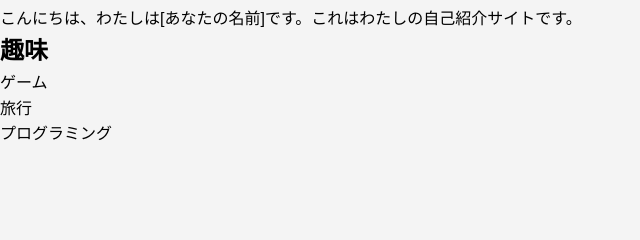
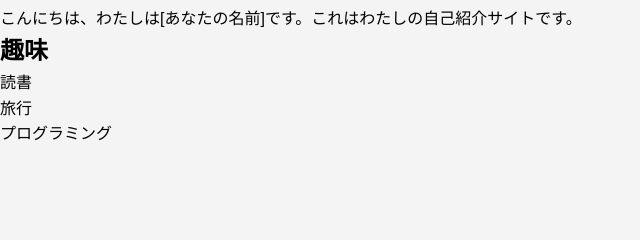
Before and after one commit to hattayu-05/about-me, a plain HTML site: page index.html in a window 1280 px wide. Shown: the part 141-381 px from the top of the page, 0-640 px from the left. Drawn offline with Linux system fonts and the light colour scheme; some packages are replaced by stand-ins of ours; files that its build step writes are made by us from their sources; files whose address does not match are found by name.

Commit message:
Initial Commit

```diff
--- a/index.html
+++ b/index.html
@@ -26,7 +26,7 @@
         <section id="hobbies">
             <h2>趣味</h2>
             <ul>
-                <li>ゲーム</li>
+                <li>読書</li>
                 <li>旅行</li>
                 <li>プログラミング</li>
             </ul>
```
Also changed, not shown: css/js/scripts.js (renamed from css/css/js/scripts.js), css/styles.css (renamed from css/css/styles.css), 2 other files.
